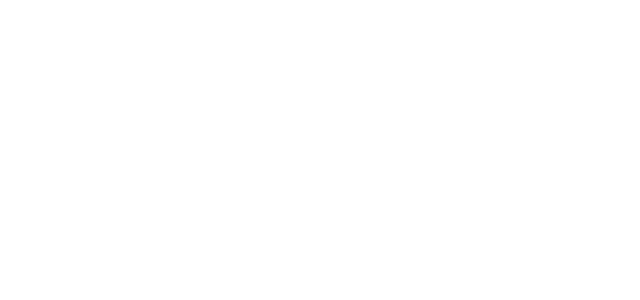
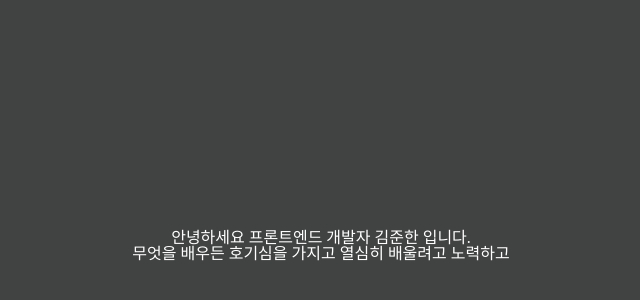
Before and after one commit to sovla/Portfolio2022, a Next.js app: page / in a window 1280 px wide. Shown: the part 154-454 px from the top of the page, without its empty margins (319-959 px from the left). Built offline with nearby package versions, Linux system fonts and the light colour scheme.

Commit message:
- 바벨 설정 추가 - 프로젝트 페이지 수정중

```diff
--- a/package.json
+++ b/package.json
@@ -9,14 +9,17 @@
     "lint": "next lint"
   },
   "dependencies": {
+    "babel-plugin-styled-components": "2.0.7",
     "next": "12.1.6",
     "react": "18.1.0",
-    "react-dom": "18.1.0"
+    "react-dom": "18.1.0",
+    "styled-components": "5.3.5"
   },
   "devDependencies": {
     "@types/node": "17.0.38",
     "@types/react": "18.0.10",
     "@types/react-dom": "18.0.5",
+    "@types/styled-components": "5.1.25",
     "eslint": "8.16.0",
     "eslint-config-next": "12.1.6",
     "typescript": "4.7.2"
--- a/pages/index.tsx
+++ b/pages/index.tsx
@@ -1,15 +1,43 @@
 import type { NextPage } from "next";
 import Head from "next/head";
+import { useRouter } from "next/router";
+import { useCallback, useEffect, useState } from "react";
 import styles from "../styles/Home.module.css";
 
 const Home: NextPage = () => {
+  const router = useRouter();
+  const [count, setCount] = useState(0);
+
+  useEffect(() => {
+    setInterval(() => {
+      setCount((prev) => prev + 1);
+    }, 100);
+  }, []);
+
+  const mainText = "안녕하세요 프론트엔드 개발자 김준한 입니다.";
+  const subText =
+    "무엇을 배우든 호기심을 가지고 열심히 배울려고 노력하고 있습니다.";
+
+  const onClickMain = useCallback(() => {
+    router.push("main");
+  }, []);
+  useEffect(() => {
+    fetch("./api/hello", {}).then((res) => console.log(res));
+  }, []);
+
   return (
     <div className={styles.container}>
       <Head>
-        <title>Create Next App</title>
+        <title></title>
         <meta name="description" content="Generated by create next app" />
         <link rel="icon" href="/favicon.ico" />
       </Head>
+      <div className={styles.main} onClick={onClickMain}>
+        <h2 className={styles.mainText}>{mainText.slice(0, count)}</h2>
+        <p className={styles.mainText}>
+          {count > 23 && subText.slice(0, count - 23)}
+        </p>
+      </div>
       {/* <Link href="intro">
         <h1>인트로</h1>
       </Link> */}
--- a/styles/globals.css
+++ b/styles/globals.css
@@ -14,3 +14,133 @@
 * {
   box-sizing: border-box;
 }
+
+/* http://meyerweb.com/eric/tools/css/reset/
+   v2.0 | 20110126
+   License: none (public domain)
+*/
+
+html,
+body,
+div,
+span,
+applet,
+object,
+iframe,
+h1,
+h2,
+h3,
+h4,
+h5,
+h6,
+p,
+blockquote,
+pre,
+a,
+abbr,
+acronym,
+address,
+big,
+cite,
+code,
+del,
+dfn,
+em,
+img,
+ins,
+kbd,
+q,
+s,
+samp,
+small,
+strike,
+strong,
+sub,
+sup,
+tt,
+var,
+b,
+u,
+i,
+center,
+dl,
+dt,
+dd,
+ol,
+ul,
+li,
+fieldset,
+form,
+label,
+legend,
+table,
+caption,
+tbody,
+tfoot,
+thead,
+tr,
+th,
+td,
+article,
+aside,
+canvas,
+details,
+embed,
+figure,
+figcaption,
+footer,
+header,
+hgroup,
+menu,
+nav,
+output,
+ruby,
+section,
+summary,
+time,
+mark,
+audio,
+video {
+  margin: 0;
+  padding: 0;
+  border: 0;
+  font-size: 100%;
+  font: inherit;
+  vertical-align: baseline;
+}
+/* HTML5 display-role reset for older browsers */
+article,
+aside,
+details,
+figcaption,
+figure,
+footer,
+header,
+hgroup,
+menu,
+nav,
+section {
+  display: block;
+}
+body {
+  line-height: 1;
+}
+ol,
+ul {
+  list-style: none;
+}
+blockquote,
+q {
+  quotes: none;
+}
+blockquote:before,
+blockquote:after,
+q:before,
+q:after {
+  content: "";
+  content: none;
+}
+table {
+  border-collapse: collapse;
+  border-spacing: 0;
+}
--- /dev/null
+++ b/styles/project.module.css
@@ -0,0 +1,6 @@
+.main {
+  width: 100vw;
+  height: 100vh;
+  background-color: #414242;
+  padding: 0px 400px;
+}
```
Also changed, not shown: pages/project.tsx (+123 -2 lines), .babelrc (added), 1 other file (tests, documents, lock files or other folders).
